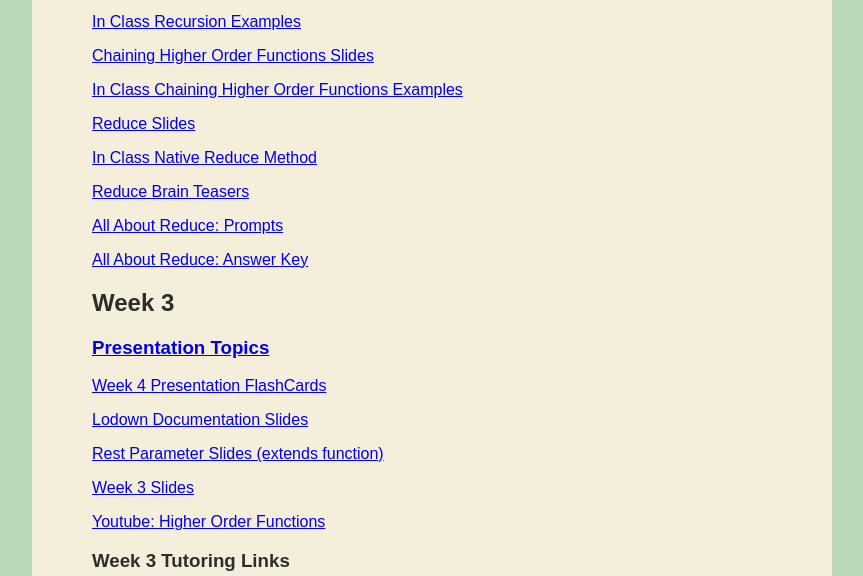
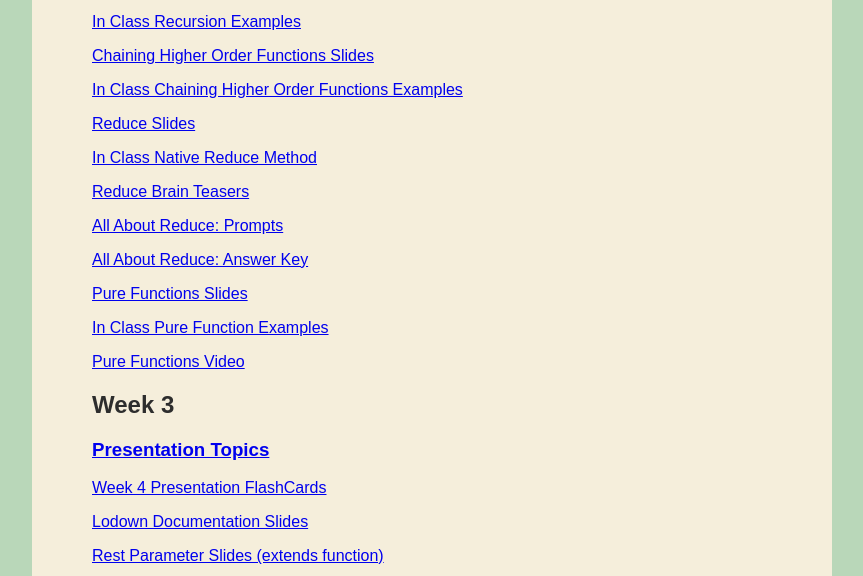
Before and after one commit to kchresfield/kilo.github.io, a plain HTML site: page helpfulLinks.html in a window 1280 px wide. Shown: the part 224-800 px from the top of the page, without its empty margins (208-1071 px from the left). Drawn offline with Linux system fonts and the light colour scheme.

Commit message:
adding w4d4 slides and problems

```diff
--- a/helpfulLinks.html
+++ b/helpfulLinks.html
@@ -105,9 +105,9 @@
                         <a href="https://repl.it/@kchresfield/Reduce"><p>Reduce Brain Teasers</p></a>
                         <a href="https://repl.it/@kchresfield/All-About-Reduce-Prompts"><p>All About Reduce: Prompts</p></a>
                         <a href="https://repl.it/@kchresfield/All-About-Reduce-Answer-Key"><p>All About Reduce: Answer Key</p></a>
-                    <!--    <a href="https://docs.google.com/presentation/d/1jmM-Ab2G0Rum0n3ji9bI73mi0dtDeOnL8zvmb3BkzsE/edit?usp=sharing"><p>Pure Functions Slides</p></a>-->
-                    <!--    <a href="https://repl.it/@kchresfield/In-Class-Pure-Function-Examples"><p>In Class Pure Function Examples</p></a>-->
-                    <!--    <a href="https://www.youtube.com/watch?v=dZ41D6LDSBg"><p>Pure Functions Video</p></a>  -->
+                        <a href="https://docs.google.com/presentation/d/1jmM-Ab2G0Rum0n3ji9bI73mi0dtDeOnL8zvmb3BkzsE/edit?usp=sharing"><p>Pure Functions Slides</p></a>
+                        <a href="https://repl.it/@kchresfield/In-Class-Pure-Function-Examples"><p>In Class Pure Function Examples</p></a>
+                        <a href="https://www.youtube.com/watch?v=dZ41D6LDSBg"><p>Pure Functions Video</p></a>
                     <h2>Week 3</h2>
                         <a href="https://docs.google.com/document/d/1XdP_03113B6OiaTaKODbTgXSsAGQxxq8GNhQFtyqKx0/edit"><h3>Presentation Topics</h3></a>
                         <a href="https://quizlet.com/_5m8ztr"><p>Week 4 Presentation FlashCards</p></a>
```
